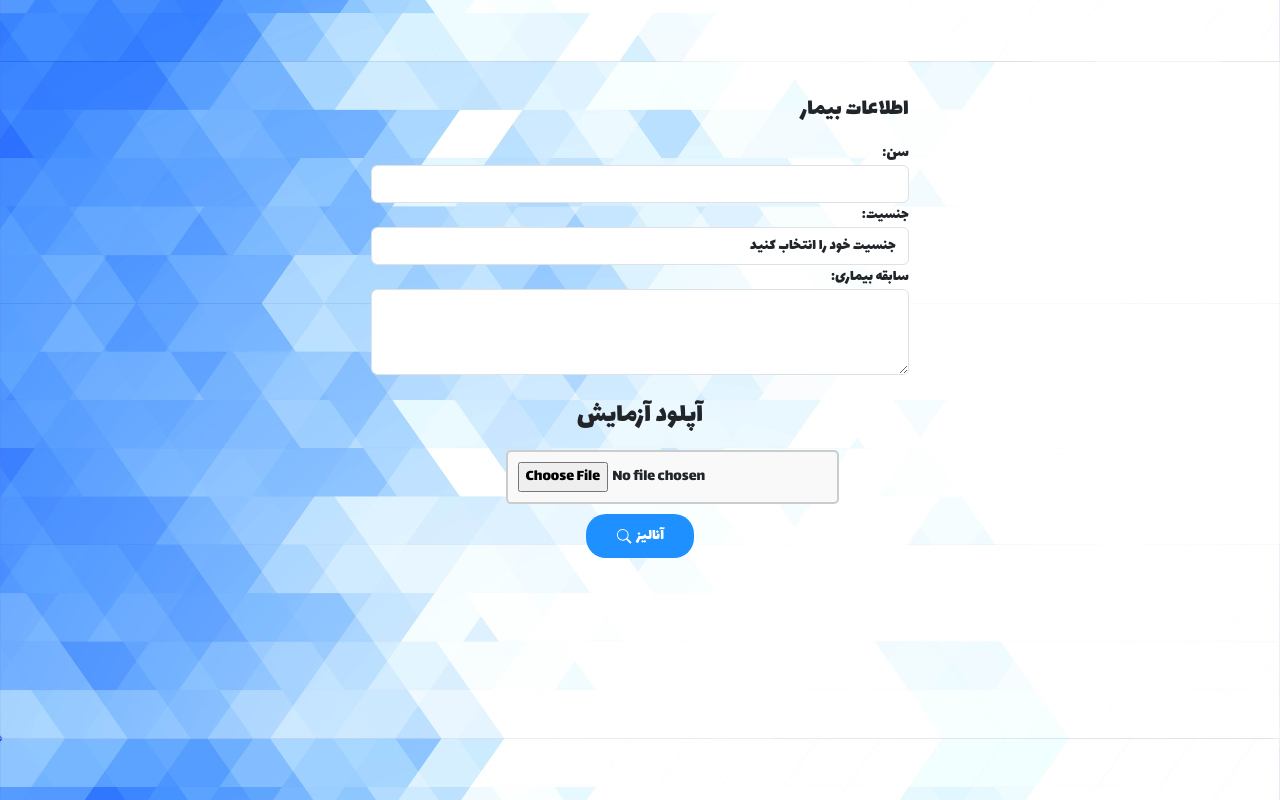
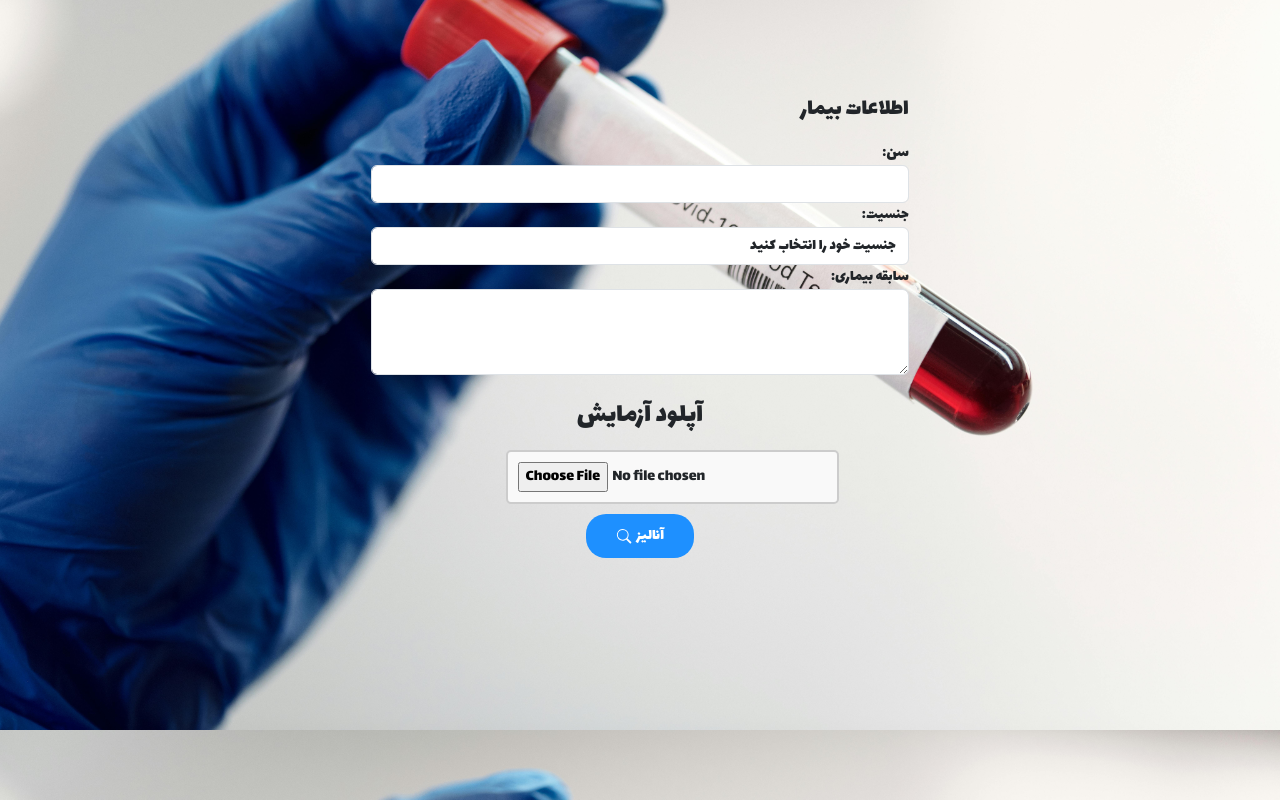
Before and after one commit to pardis-mdd/Analysis-of-test-results, a Flask app: page /upload in a window 1280 px wide. Run offline with Flask 3, Linux system fonts and the light colour scheme; a user stored in the database is signed in; some libraries are stand-ins or nearby versions.

Commit message:
Update upload.html

```diff
--- a/myproject/templates/upload.html
+++ b/myproject/templates/upload.html
@@ -38,7 +38,7 @@
         font-family: "lalehzar";
       }
       body {
-        background-image: url("../static/img/bg.jpg");
+        background-image: url("../static/img/b5.jpg");
         background-size: cover;
         background-position: center;
       }
```
